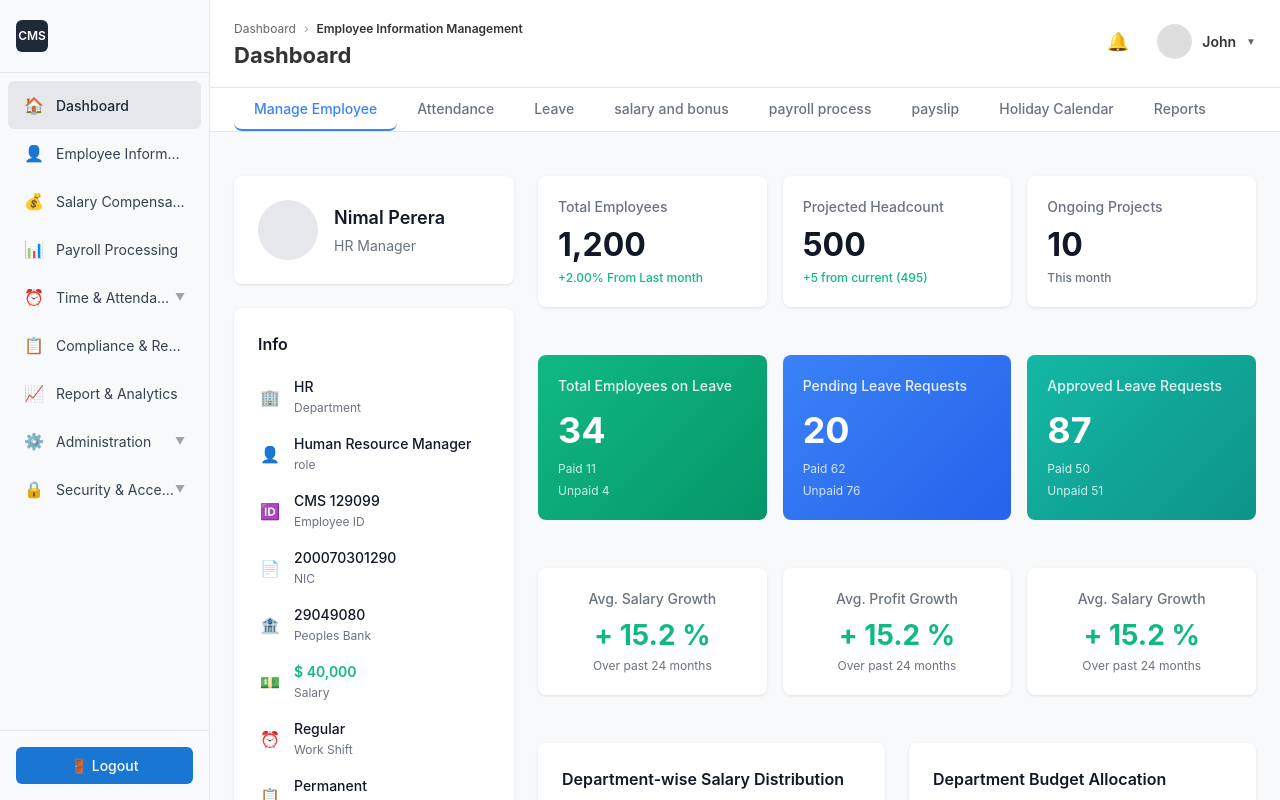
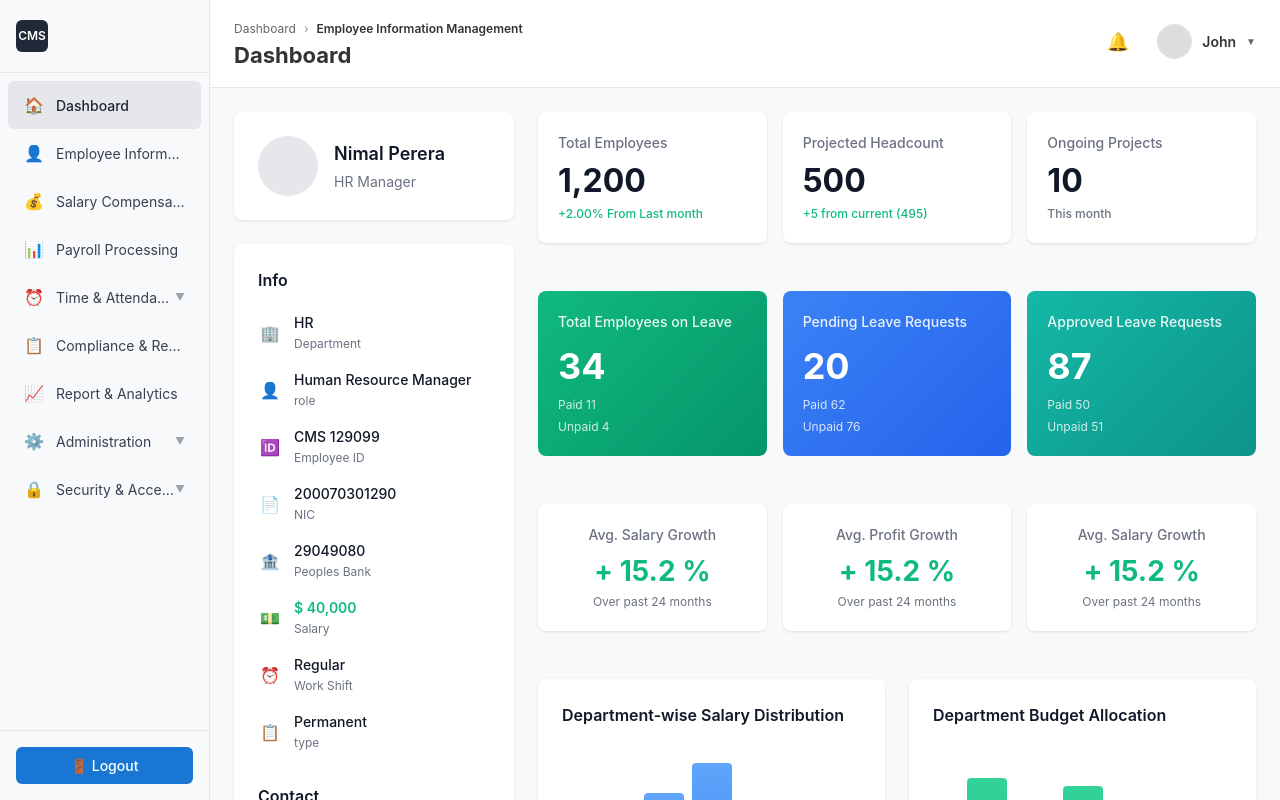
Before and after one commit to CMS-Rashmi/payroll_management_frontend, a React (Vite) app: page /dashboard in a window 1280 px wide. Shown: the top 800 px of the page. Built offline with nearby package versions, Linux system fonts and the light colour scheme.

Commit message:
update the viewemployee,dashboard and Add employee jsx files

```diff
--- a/src/pages/AddEmployee.jsx
+++ b/src/pages/AddEmployee.jsx
@@ -15,7 +15,7 @@ const AddEmployee = () => {
     first_name: "",
     last_name: "",
     initials: "",
-    preferred_name: "",
+    calling_name: "",
     email: "",
     personal_email: "",
     country_code: "+94",
@@ -151,9 +151,9 @@ const AddEmployee = () => {
                 onChange={handleInputChange}
               />
               <input
-                name="preferred_name"
+                name="calling_name"
                 placeholder="Preferred Name"
-                value={formData.preferred_name}
+                value={formData.calling_name}
                 onChange={handleInputChange}
               />
 
--- a/src/pages/Dashboard.jsx
+++ b/src/pages/Dashboard.jsx
@@ -36,17 +36,7 @@ const Dashboard = () => {
           </div>
         </header>
 
-        {/* Tab Navigation */}
-        <div className="tab-navigation">
-          <button className="tab-btn active">Manage Employee</button>
-          <button className="tab-btn">Attendance</button>
-          <button className="tab-btn">Leave</button>
-          <button className="tab-btn">salary and bonus</button>
-          <button className="tab-btn">payroll process</button>
-          <button className="tab-btn">payslip</button>
-          <button className="tab-btn">Holiday Calendar</button>
-          <button className="tab-btn">Reports</button>
-        </div>
+
 
         {/* Main Content */}
         <div className="main-content">
--- a/src/pages/ViewEmployee.jsx
+++ b/src/pages/ViewEmployee.jsx
@@ -48,7 +48,7 @@ const ViewEmployee = () => {
               )}
             </div>
             <h3>{`${employee.first_name} ${employee.last_name}`}</h3>
-            <p>{employee.preferred_name}</p>
+            <p>{employee.calling_name}</p>
             <div className="profile-details">
               <p><strong>Email:</strong> {employee.email}</p>
               <p><strong>Contact:</strong> {employee.country_code} {employee.phone}</p>
@@ -92,7 +92,7 @@ const ViewEmployee = () => {
                   <div><label>Employee No</label><p>{employee.id}</p></div>
                   <div><label>Full Name</label><p>{`${employee.first_name} ${employee.last_name}`}</p></div>
                   <div><label>Initials</label><p>{employee.initials}</p></div>
-                  <div><label>Preferred Name</label><p>{employee.preferred_name}</p></div>
+                  <div><label>Preferred Name</label><p>{employee.calling_name}</p></div>
                   <div><label>NIC</label><p>{employee.nic}</p></div>
                   <div><label>Date of Birth</label><p>{employee.dob}</p></div>
                   <div><label>Gender</label><p>{employee.gender}</p></div>
@@ -121,7 +121,7 @@ const ViewEmployee = () => {
 
               {activeTab === "kin" && (
                 <div className="details-grid">
-                  <div><label>Kin Name</label><p>{employee.kin_name}</p></div>
+                  <div><label>Relatives Name</label><p>{employee.kin_name}</p></div>
                   <div><label>Relationship</label><p>{employee.kin_relationship}</p></div>
                   <div><label>NIC</label><p>{employee.kin_nic}</p></div>
                   <div><label>Date of Birth</label><p>{employee.kin_dob}</p></div>
```
